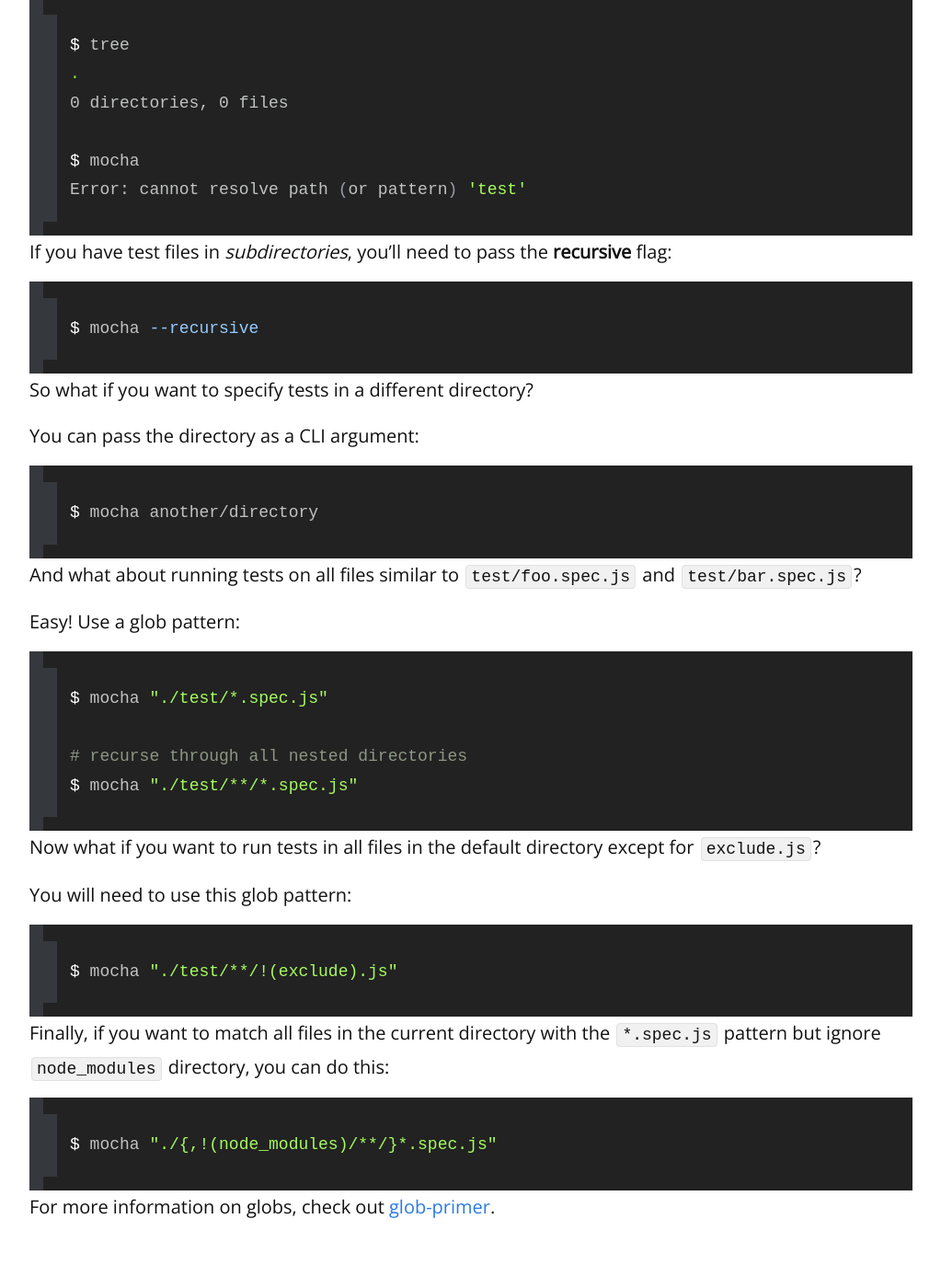
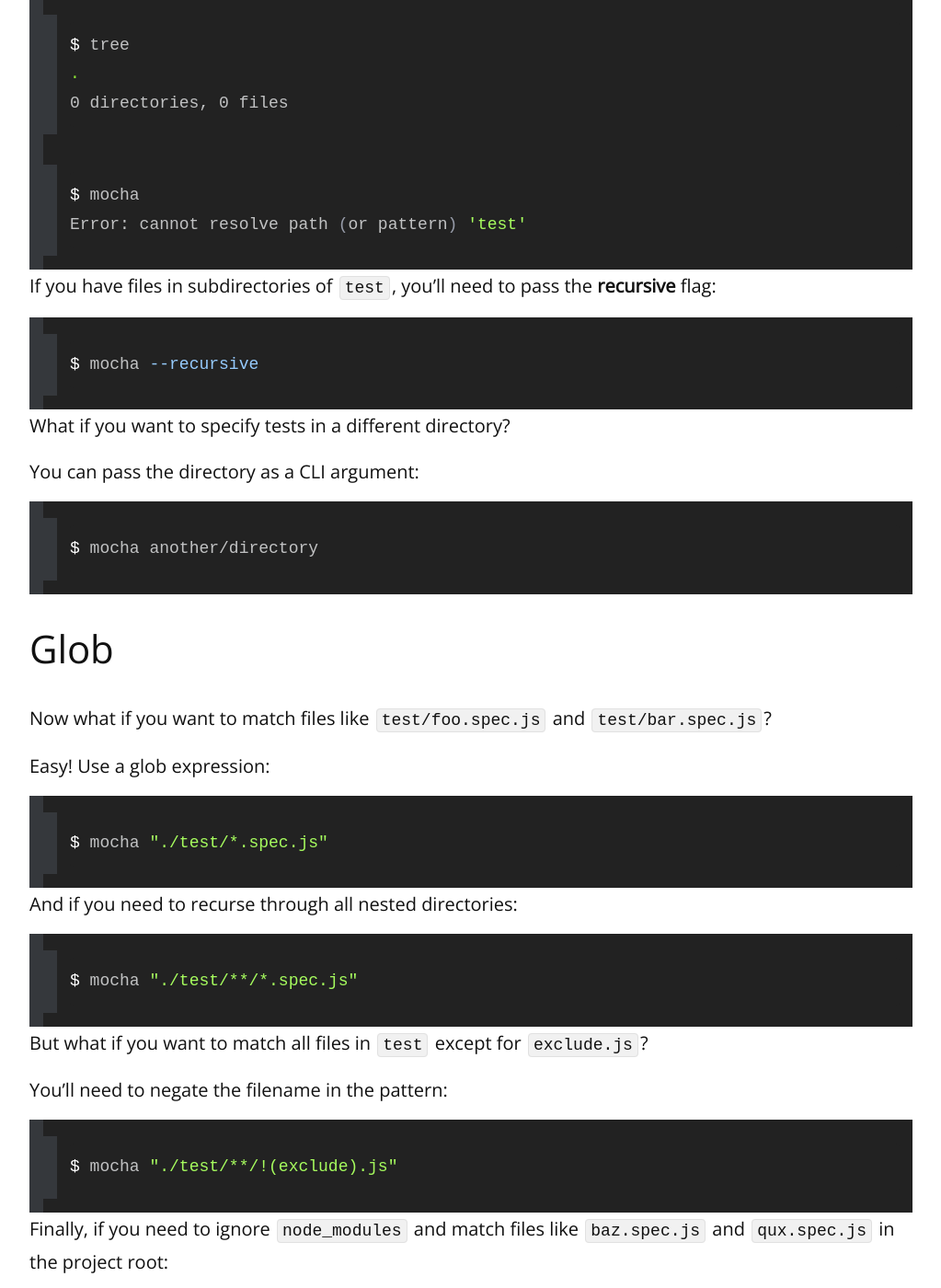
Before and after one commit to remarkablemark/remarkablemark.github.io, a Jekyll site: the page built from _posts/2017/2017-02-07-mocha-glob-pattern.md, in a window 1280 px wide and 1400 px high, scrolled down 299 px. Shown: the whole window at 92% size, without its empty margins (128-1151 px from the left). Built offline with Jekyll 4.4.1, drawn with Linux system fonts in a browser that asks for light colours; comment, search, counter and statistics services are not loaded; some of the changed text lies outside the part shown.

Commit message:
Update post "Mocha glob pattern"
Post: 2017-02-07-mocha-glob-pattern.md

Improve wording and organization of content.

````diff
--- a/_posts/2017/2017-02-07-mocha-glob-pattern.md
+++ b/_posts/2017/2017-02-07-mocha-glob-pattern.md
@@ -6,24 +6,26 @@
 categories: mocha glob test
 ---
 
-[Mocha](https://mochajs.org) by default looks for test files in the `./test/` directory:
+By default, [mocha](https://mochajs.org) looks for files in the `test` directory:
 
 ```sh
 $ tree
 .
 0 directories, 0 files
+```
 
+```sh
 $ mocha
 Error: cannot resolve path (or pattern) 'test'
 ```
 
-If you have test files in _subdirectories_, you'll need to pass the **recursive** flag:
+If you have files in subdirectories of `test`, you'll need to pass the **recursive** flag:
 
 ```sh
 $ mocha --recursive
 ```
 
-So what if you want to specify tests in a different directory?
+What if you want to specify tests in a different directory?
 
 You can pass the directory as a CLI argument:
 
@@ -31,26 +33,31 @@
 $ mocha another/directory
 ```
 
-And what about running tests on all files similar to `test/foo.spec.js` and `test/bar.spec.js`?
+## Glob
 
-Easy! Use a glob pattern:
+Now what if you want to match files like `test/foo.spec.js` and `test/bar.spec.js`?
+
+Easy! Use a glob expression:
 
 ```sh
 $ mocha "./test/*.spec.js"
+```
 
-# recurse through all nested directories
+And if you need to recurse through all nested directories:
+
+```sh
 $ mocha "./test/**/*.spec.js"
 ```
 
-Now what if you want to run tests in all files in the default directory except for `exclude.js`?
+But what if you want to match all files in `test` except for `exclude.js`?
 
-You will need to use this glob pattern:
+You'll need to negate the filename in the pattern:
 
 ```sh
 $ mocha "./test/**/!(exclude).js"
 ```
 
-Finally, if you want to match all files in the current directory with the `*.spec.js` pattern but ignore `node_modules` directory, you can do this:
+Finally, if you need to ignore `node_modules` and match files like `baz.spec.js` and `qux.spec.js` in the project root:
 
 ```sh
 $ mocha "./{,!(node_modules)/**/}*.spec.js"
````
